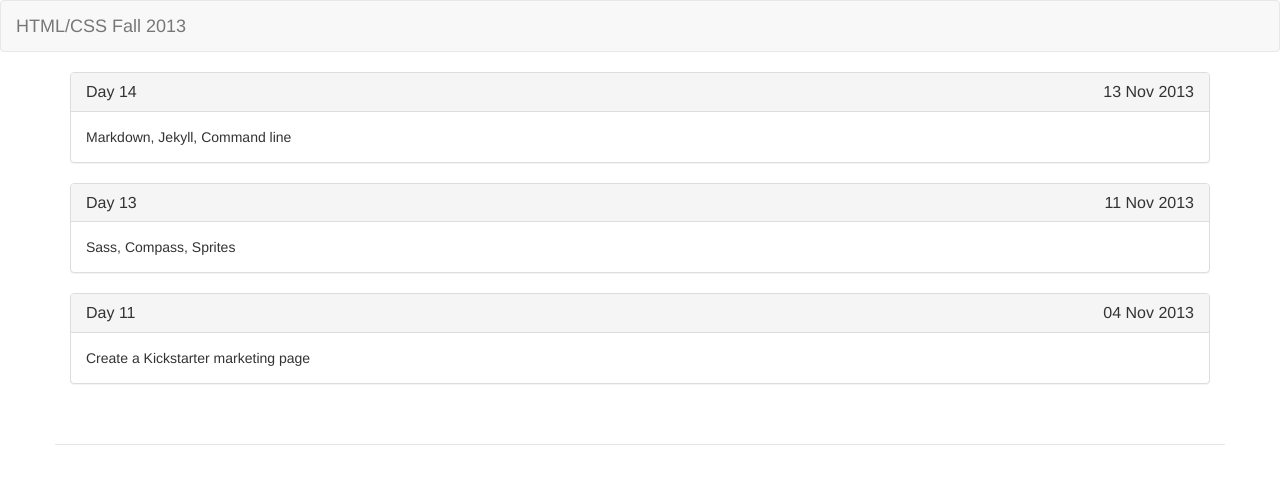
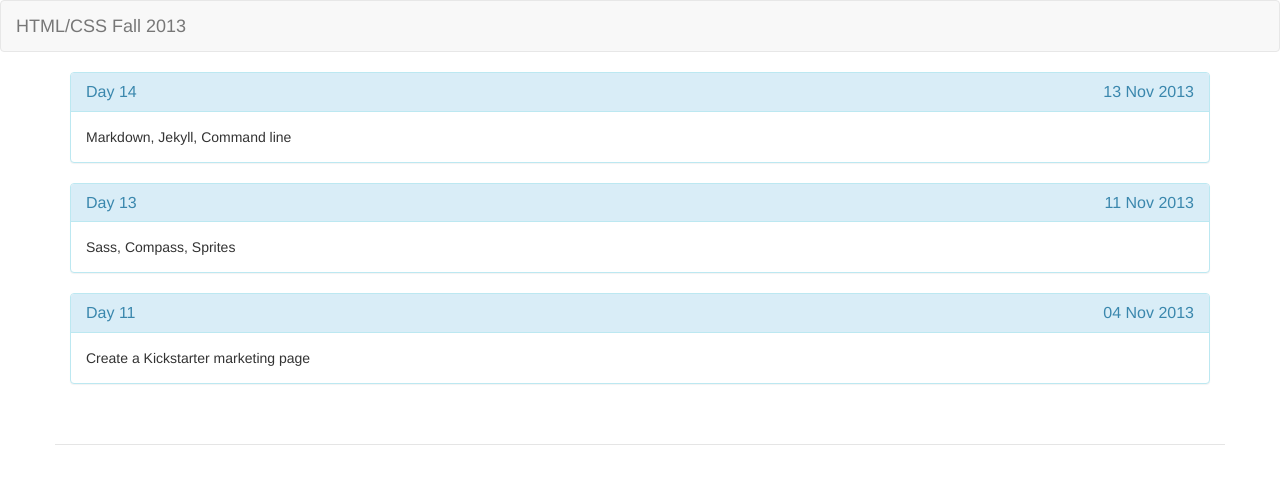
Before and after one commit to tsl-frontend/tsl-frontend.github.io, a Jekyll site: the page built from index.html, in a window 1280 px wide. Shown: the top 484 px of the page. Built offline with Jekyll 4.4.1, drawn with Linux system fonts in a browser that asks for light colours; Markdown is read by kramdown in place of the engine named in the settings.

Commit message:
Style tweak.

```diff
--- a/index.html
+++ b/index.html
@@ -3,7 +3,7 @@ layout: page
 ---
 
 {% for post in site.posts %}
-<div class="panel panel-default">
+<div class="panel panel-info">
     <div class="panel-heading">
         <h3 class="panel-title">
             <a href="{{ post.url }}">{{ post.title }}</a>
```
